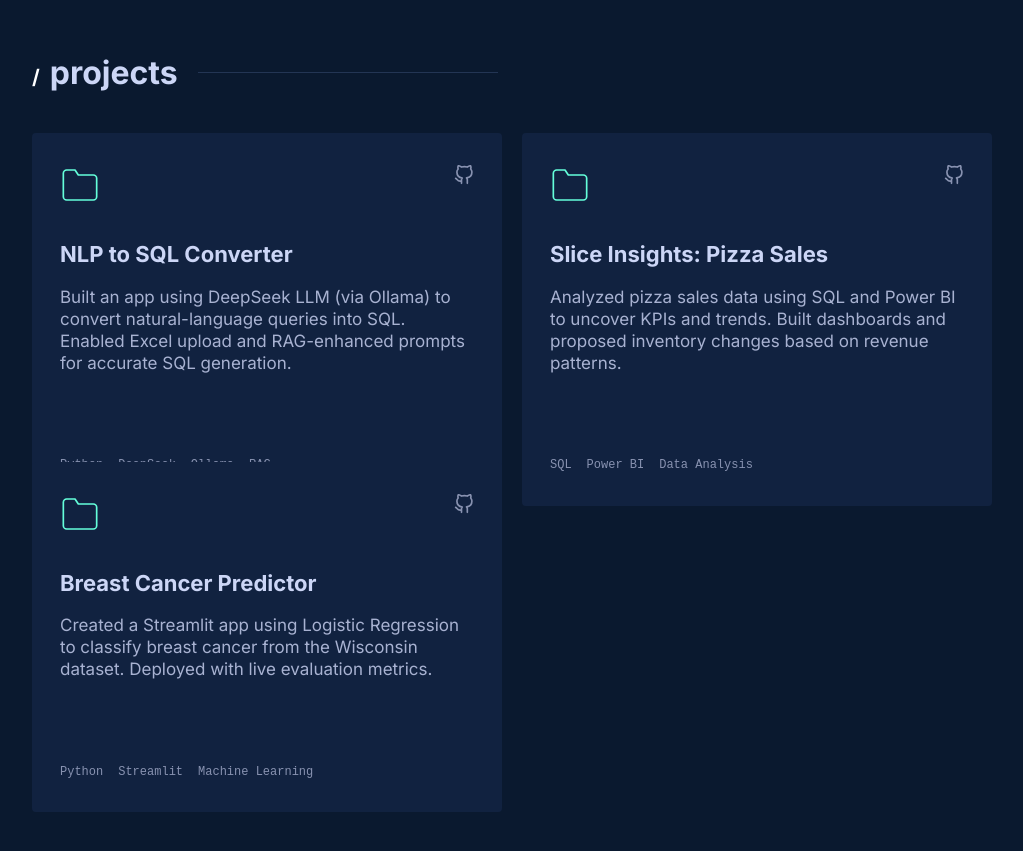
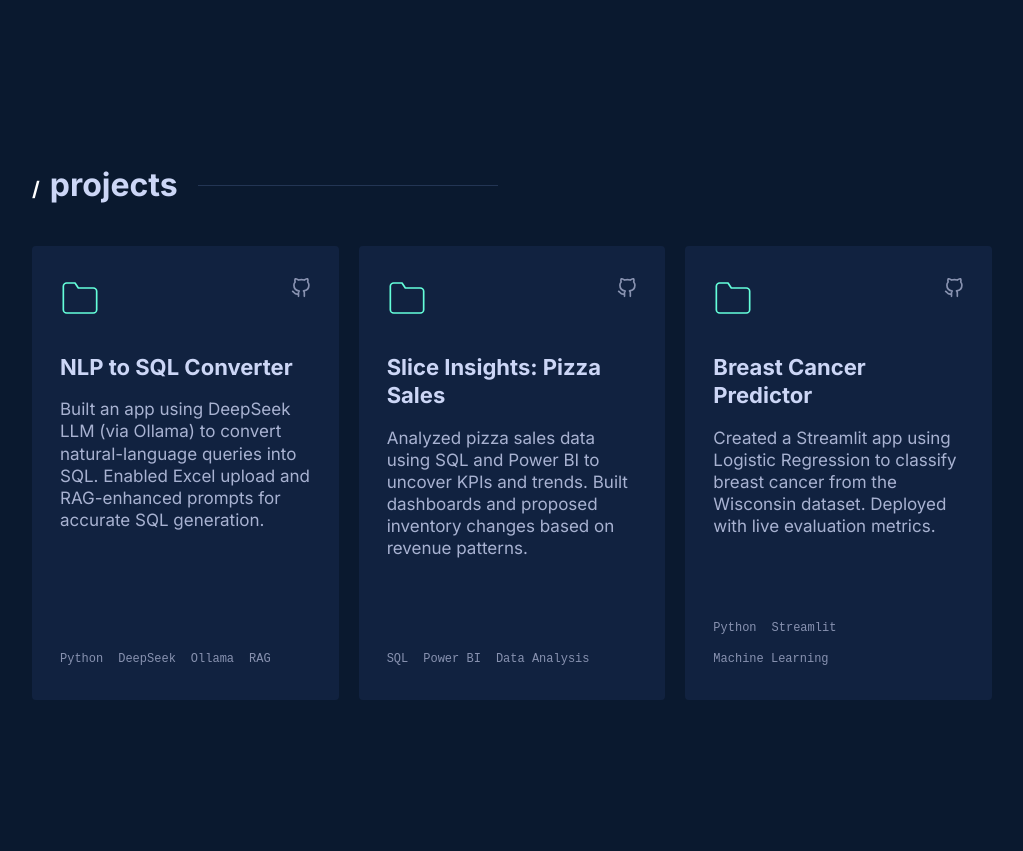
Before and after one commit to Kavya291/portfolio, a React (Vite) app: page / in a window 1280 px wide. Shown: the part 2400-3251 px from the top of the page, without its empty margins (128-1151 px from the left). Built offline with nearby package versions, Linux system fonts and the light colour scheme.

Commit message:
resized card size in projects section

```diff
--- a/src/Projects.jsx
+++ b/src/Projects.jsx
@@ -48,13 +48,13 @@ const Projects = () => {
         }}></div>
       </div>
 
-      {/* PROJECT GRID - Fixed for Large Screens */}
+      {/* PROJECT GRID - Adjusted for Laptops */}
       <div style={{
         display: 'grid',
-        // Increased min-width to 320px to fill space better on big screens
-        gridTemplateColumns: 'repeat(auto-fit, minmax(320px, 1fr))',
+        /* CHANGED: Lowered min-width from 320px to 270px so 3 cards fit on laptops */
+        gridTemplateColumns: 'repeat(auto-fit, minmax(270px, 1fr))',
         gap: '20px',
-        justifyContent: 'center' /* Keeps cards centered if they don't fill the row */
+        justifyContent: 'center'
       }}>
         {projects.map((project, i) => (
           <div key={i} className="project-card" style={{
```
